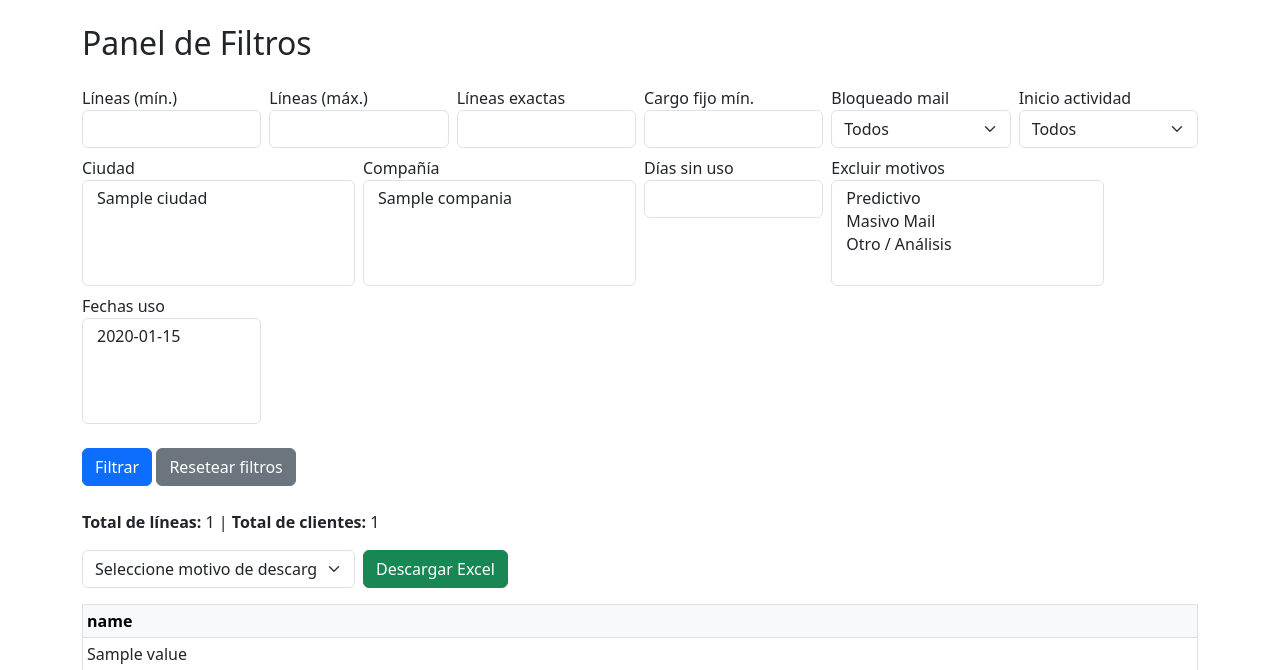
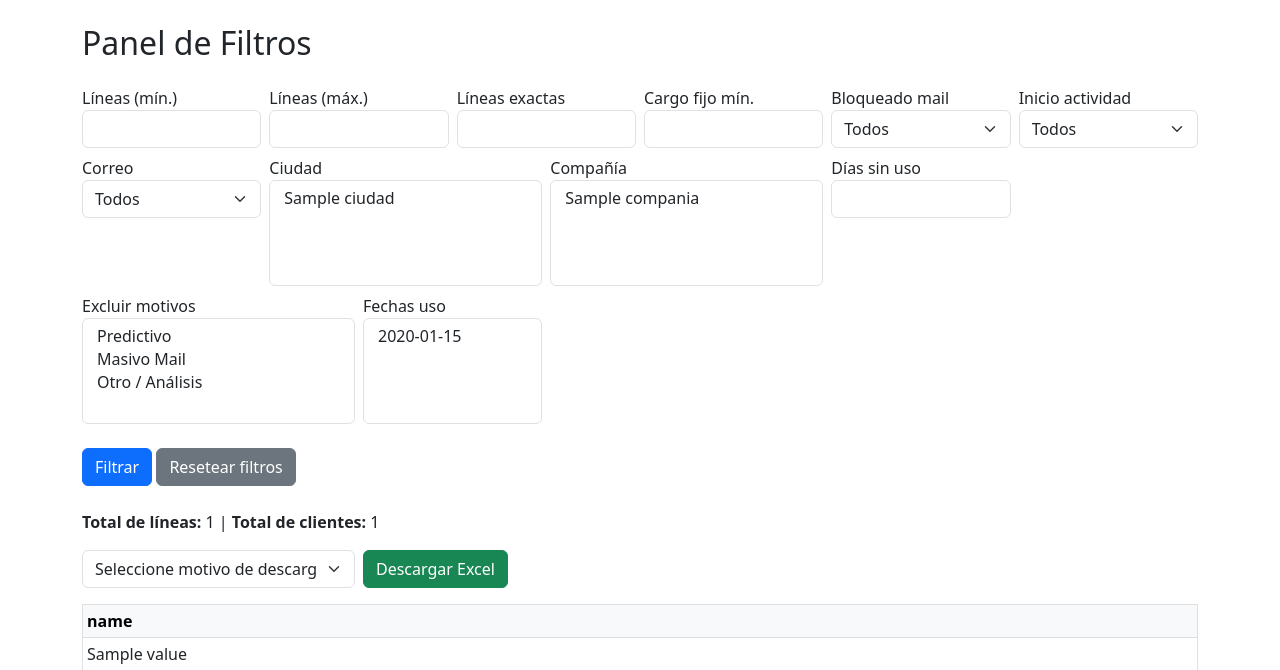
Before and after one commit to cuevasarancibia/flask-panel, a Flask app: template templates/index.html in a window 1280 px wide. Shown: the top 670 px of the page. Run offline with Flask 3, Linux system fonts and the light colour scheme; the template is opened without the code that fills it: most values are stand-ins (such as "Sample title", 1, 10 or a date in 2020).

Commit message:
Update index.html

```diff
--- a/templates/index.html
+++ b/templates/index.html
@@ -49,6 +49,14 @@
                         <option value="si" {% if filters.inicio_actividad == 'si' %}selected{% endif %}>Sí</option>
                         <option value="no" {% if filters.inicio_actividad == 'no' %}selected{% endif %}>No</option>
                         <option value="pendiente" {% if filters.inicio_actividad == 'pendiente' %}selected{% endif %}>Pendiente</option>
+                    </select>
+                </div>
+                <div class="col-md-2">
+                    <label for="gmail_filter">Correo</label>
+                    <select class="form-select" name="gmail_filter">
+                        <option value="todos" {% if filters.gmail_filter == 'todos' %}selected{% endif %}>Todos</option>
+                        <option value="gmail" {% if filters.gmail_filter == 'gmail' %}selected{% endif %}>Gmail</option>
+                        <option value="nogmail" {% if filters.gmail_filter == 'nogmail' %}selected{% endif %}>No Gmail</option>
                     </select>
                 </div>
                 <div class="col-md-3">
```
